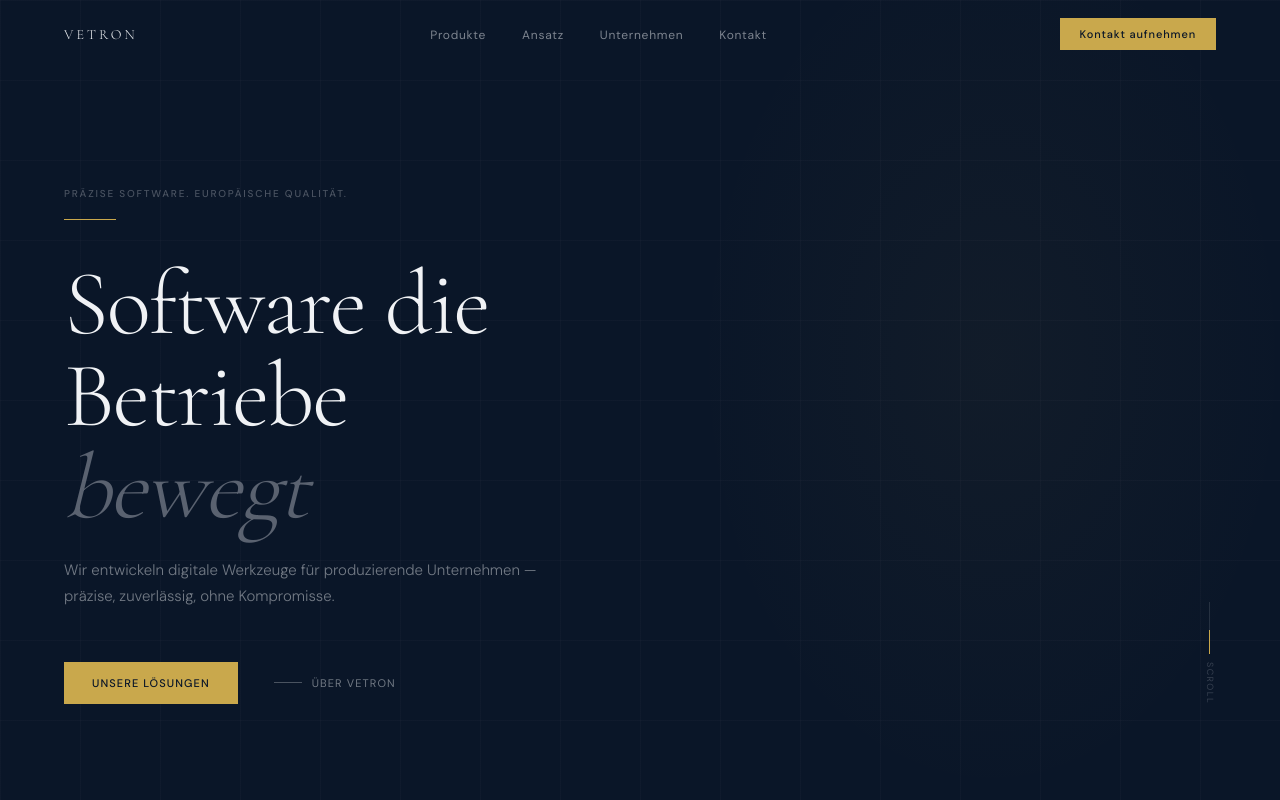
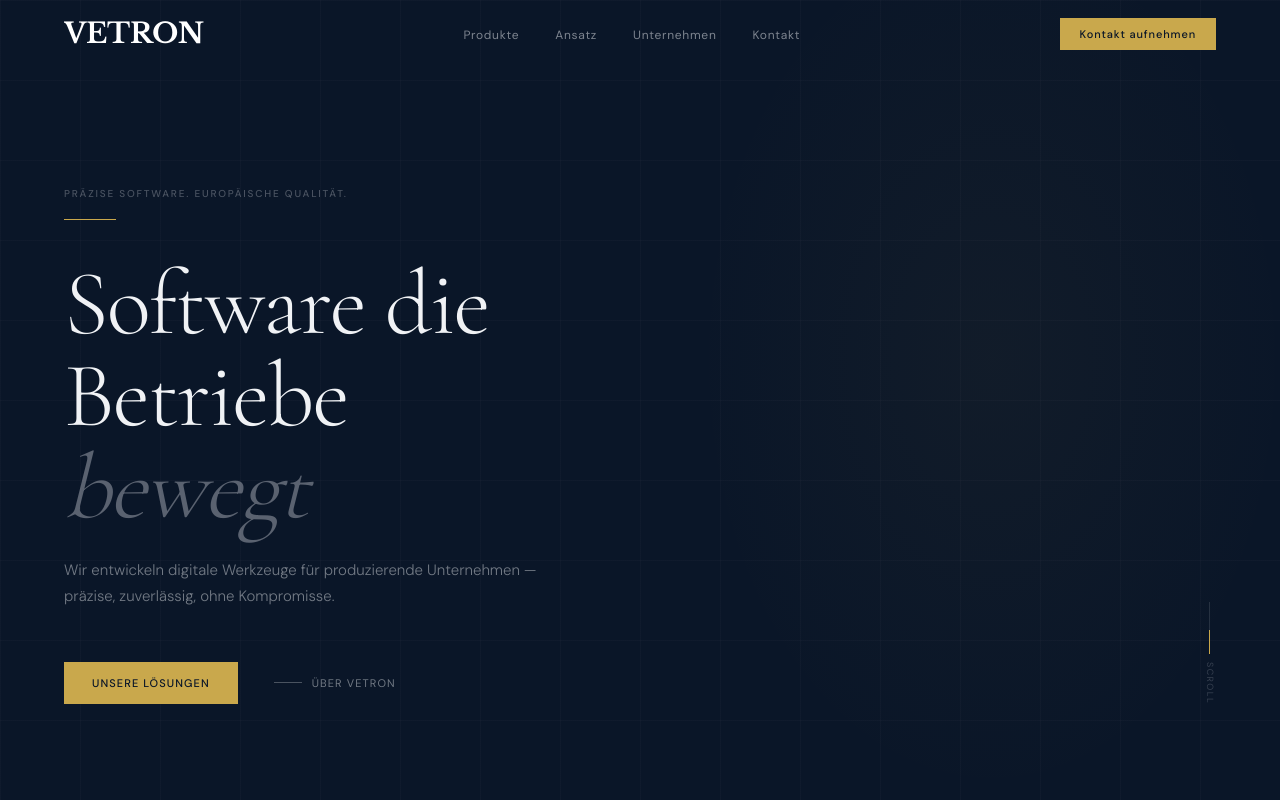
Before and after one commit to fabiolechner/vetron-landing, a Next.js app: page / in a window 1280 px wide. Shown: the top 800 px of the page. Built offline with nearby package versions, Linux system fonts and the light colour scheme.

Commit message:
Logo: Baskerville + Swoosh-Effekt in page.tsx

```diff
--- a/app/page.tsx
+++ b/app/page.tsx
@@ -1,7 +1,7 @@
 'use client'
 
 import { useEffect, useState } from 'react'
-import { Cormorant_Garamond, DM_Sans, Playfair_Display } from 'next/font/google'
+import { Cormorant_Garamond, DM_Sans, Playfair_Display, Libre_Baskerville } from 'next/font/google'
 import Link from 'next/link'
 import styles from './vetron.module.css'
 
@@ -25,6 +25,12 @@ const dmSans = DM_Sans({
   subsets: ['latin'],
   weight: ['300', '400', '500'],
   variable: '--font-dm-sans',
+  display: 'swap',
+})
+
+const baskerville = Libre_Baskerville({
+  subsets: ['latin'],
+  weight: ['700'],
   display: 'swap',
 })
 
@@ -91,7 +97,45 @@ export default function VetronPage() {
 
       {/* ── NAV ── */}
       <nav className={`${styles.nav} ${scrolled ? styles.navScrolled : ''}`}>
-        <a href="#" className={styles.navLogo}>Vetron</a>
+        <a
+          href="#"
+          style={{
+            textDecoration: 'none',
+            display: 'flex',
+            alignItems: 'baseline',
+            overflow: 'hidden',
+          }}
+        >
+          <span
+            className={baskerville.className}
+            style={{
+              fontSize: '1.75rem',
+              fontWeight: 700,
+              letterSpacing: '-0.01em',
+              color: '#fff',
+              lineHeight: 1,
+              display: 'flex',
+              alignItems: 'baseline',
+            }}
+          >
+            <span style={{ flexShrink: 0 }}>V</span>
+            <span
+              style={{
+                display: 'inline-block',
+                maxWidth: scrolled ? '0ch' : '6ch',
+                opacity: scrolled ? 0 : 1,
+                transform: scrolled ? 'translateX(-6px)' : 'translateX(0)',
+                overflow: 'hidden',
+                whiteSpace: 'nowrap',
+                transition:
+                  'max-width 0.45s cubic-bezier(0.4,0,0.2,1), opacity 0.35s ease, transform 0.45s cubic-bezier(0.4,0,0.2,1)',
+                willChange: 'max-width, opacity, transform',
+              }}
+            >
+              ETRON
+            </span>
+          </span>
+        </a>
         <ul className={styles.navLinks}>
           <li><a href="#produkte">Produkte</a></li>
           <li><a href="#ansatz">Ansatz</a></li>
```
